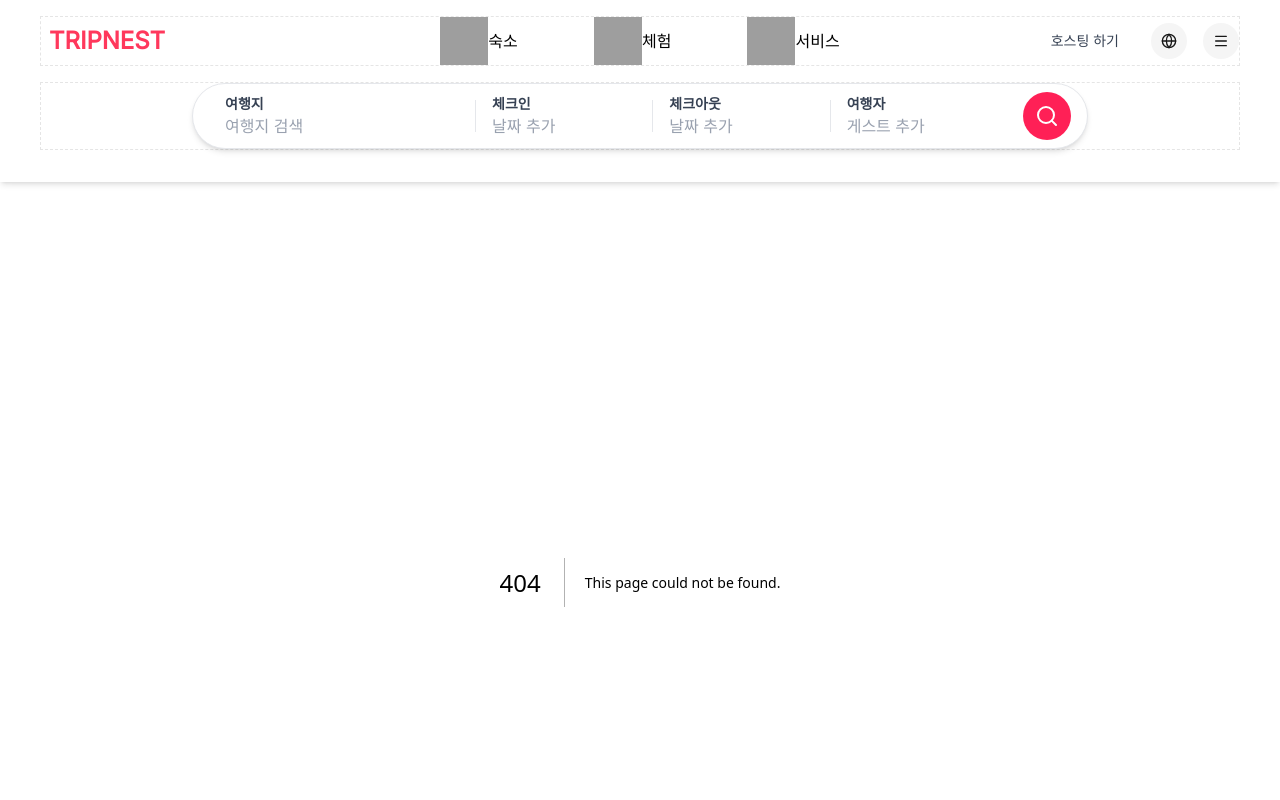
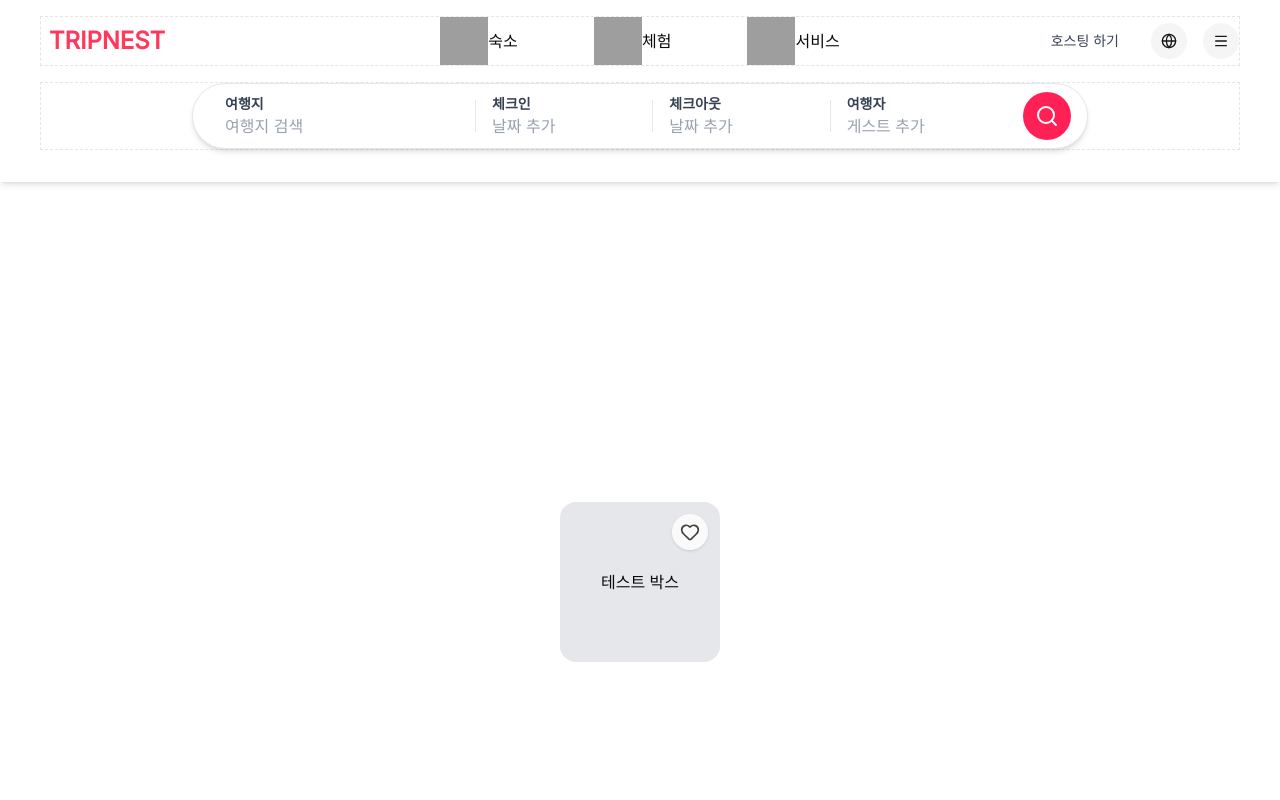
Before and after one commit to kt-codeverse/codeverse, a Next.js app in the folder frontend/: page /test-wishlist in a window 1280 px wide. Before the commit this address had no page. Shown: the top 800 px of the page. Built offline with nearby package versions, Linux system fonts and the light colour scheme; no server answers; grey boxes are pictures that could not be loaded.

Commit message:
[Test] 하트버튼과 wishlist 생성 모달 테스트

```diff
--- /dev/null
+++ b/frontend/app/test-wishlist/page.tsx
@@ -0,0 +1,16 @@
+"use client";
+
+import WishlistHeartButton from "@/components/wishlist/WishlistHeartButton";
+
+export default function TestWishlistPage() {
+  return (
+    <div className="h-screen flex items-center justify-center">
+      <div className="relative w-40 h-40 bg-gray-200 rounded-2xl flex items-center justify-center">
+        <p>테스트 박스</p>
+
+        {/* ❤️ 하트 버튼 테스트 */}
+        <WishlistHeartButton listingId="test-listing-123" />
+      </div>
+    </div>
+  );
+}
```
